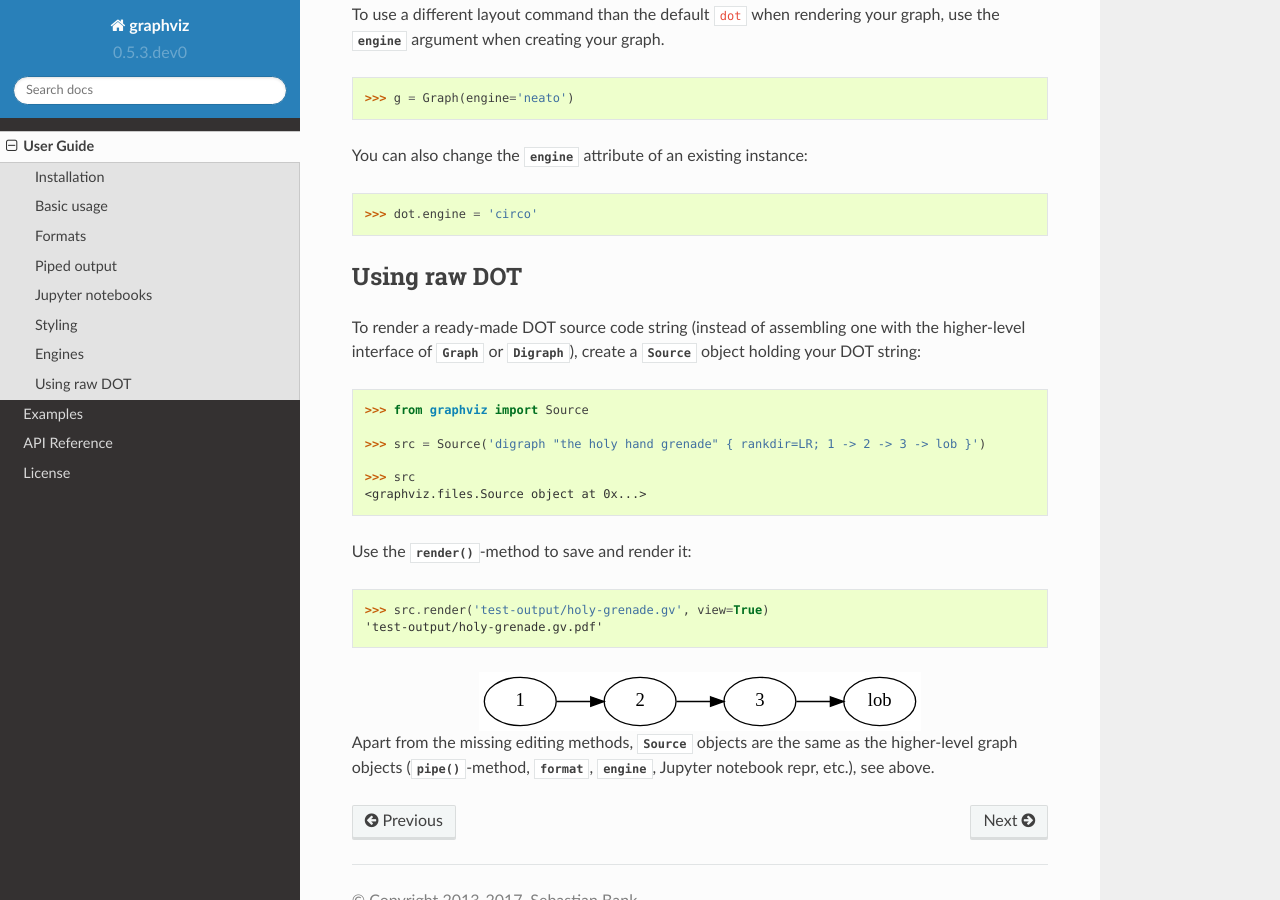
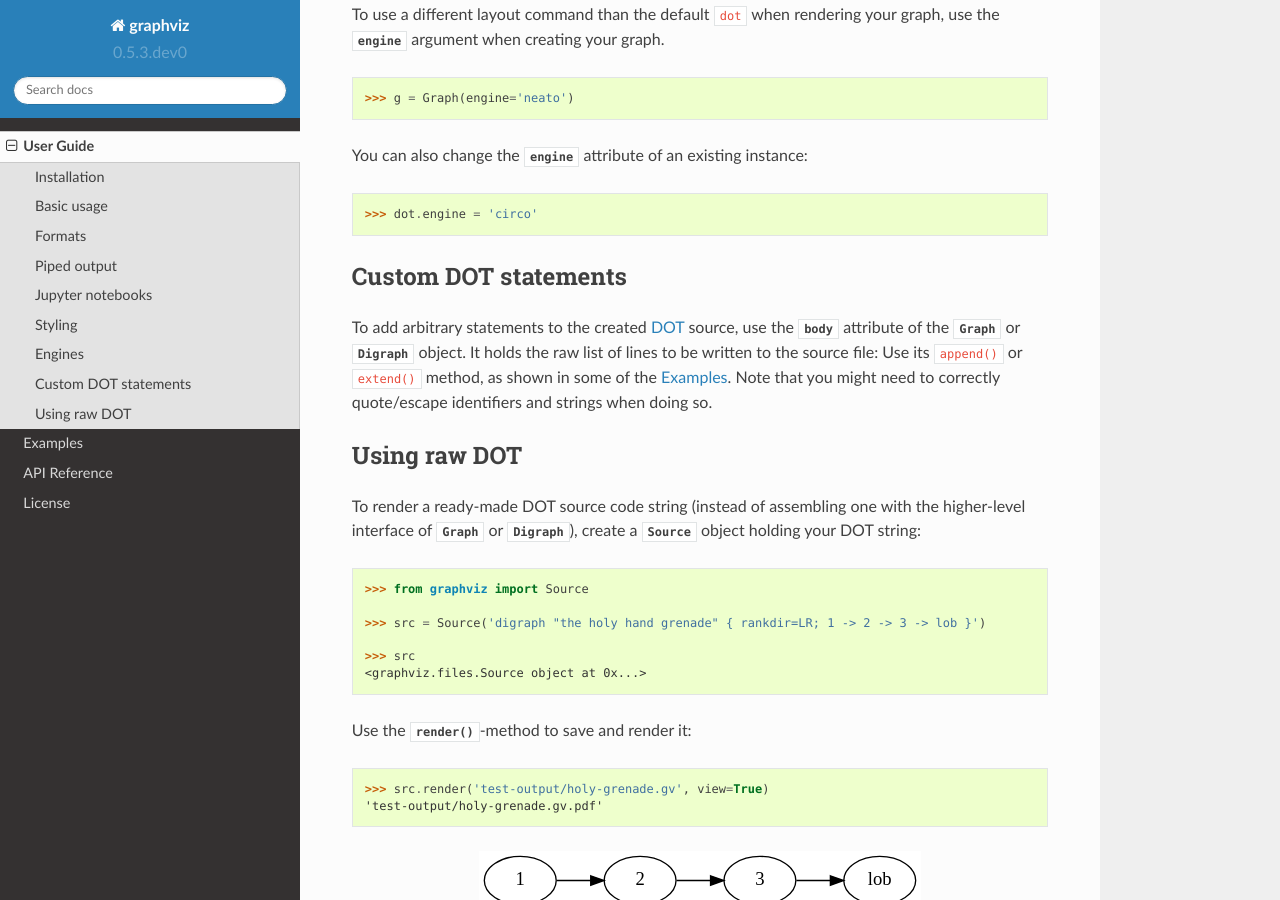
Before and after one commit to xflr6/graphviz, a Sphinx documentation site: the page built from docs/manual.rst, in a window 1280 px wide and 900 px high, scrolled down 3707 px. Built offline with Sphinx 7.4.7 and the Read the Docs theme 2.0.0, drawn with Linux system fonts in a browser that asks for light colours.

Commit message:
better document custom DOT via body.append

```diff
--- a/docs/manual.rst
+++ b/docs/manual.rst
@@ -219,6 +219,17 @@ instance:
     >>> dot.engine = 'circo'
 
 
+Custom DOT statements
+---------------------
+
+To add arbitrary statements to the created DOT_ source, use the
+:attr:`~.Graph.body` attribute of the :class:`.Graph` or :class:`.Digraph`
+object. It holds the raw list of lines to be written to the source file:
+Use its ``append()`` or ``extend()`` method, as shown in some of the
+:ref:`Examples`. Note that you might need to correctly quote/escape identifiers
+and strings when doing so.
+
+
 Using raw DOT
 -------------
 
```
Also changed, not shown: 1 other file.
